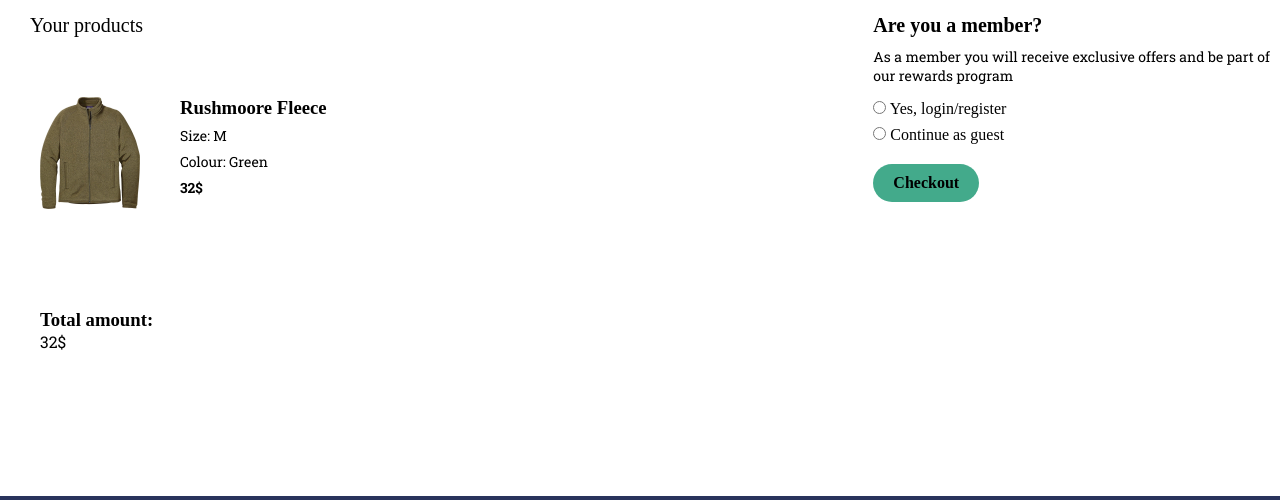
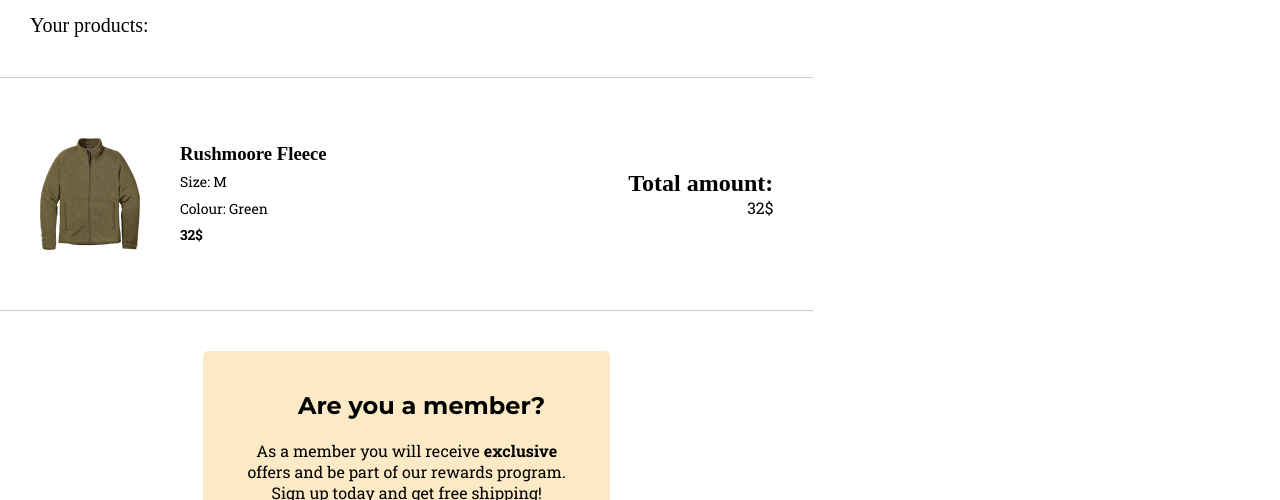
Before and after one commit to Tunegj/Html-CSS-ToneGjerde, a plain HTML site: page cart.html in a window 1280 px wide. Shown: the part 260-760 px from the top of the page. Drawn offline with Linux system fonts and the light colour scheme.

Commit message:
Made desktop changes to cart page

```diff
--- a/cart.html
+++ b/cart.html
@@ -58,56 +58,49 @@
     <main class="cart-page">
       <h1>CART</h1>
       <div class="cart-grid">
-        <!-- LEFT SIDE -->
         <div class="cart-left">
-          <h2>Your products</h2>
-
+          <h2>Your products:</h2>
+          <hr class="separator" />
           <div class="product-box">
             <img
               src="RainyDays_Jacket7.jpg"
               alt="Rushmoore Fleece"
               class="cart-img"
             />
-
             <div class="product-info">
               <h3>Rushmoore Fleece</h3>
               <p>Size: M</p>
               <p>Colour: Green</p>
               <p class="product-price">32$</p>
             </div>
-          </div>
             <div class="total-box">
               <h3>Total amount:</h3>
               <p class="total-amount">32$</p>
             </div>
           </div>
-
-        <!-- RIGHT SIDE -->
-        <div class="cart-right">
+          <hr class="separator" />
           <div class="member-box">
             <h2>Are you a member?</h2>
             <p class="member-text">
-              As a member you will receive exclusive offers and be part of our
-              rewards program
+              As a member you will receive <b>exclusive</b> offers and be part
+              of our rewards program. <br />Sign up today and get free shipping!
             </p>
-
-            <div class="membership-options">
-              <label
-                ><input type="radio" name="member" /> Yes, login/register</label
+          </div>
+          <fieldset class="membership-options">
+            <label>
+              <input type="radio" name="member" />
+              Yes,login/register</label
             >
-              <label
-                ><input type="radio" name="member" /> Continue as guest</label
+            <label>
+              <input type="radio" name="member" /> Continue as guest</label
             >
-            </div>
-
+          </fieldset>
           <div class="checkout-button">
             <a href="payment.html">Checkout</a>
           </div>
         </div>
       </div>
-      </div>
     </main>
-
     <footer>
       <div class="footer-left">
         <a href="index.html">Contact us</a>
--- a/style.css
+++ b/style.css
@@ -579,7 +579,12 @@ footer a {
   gap: 60px;
 }
 
-/* LEFT SIDE */
+.separator {
+  border: none;
+  border-top: 1px solid #ccc;
+  margin: 20px 0;
+  width: 100%;
+}
 
 .cart-left {
   display: flex;
@@ -596,10 +601,12 @@ footer a {
 
 .product-box {
   display: flex;
+  justify-content: space-between;
   gap: 20px;
-  align-items: flex-start;
-  margin-top: 40px;
-  padding-left: 40px;
+  align-items: center;
+  margin-top: 20px;
+  margin-bottom: 20px;
+  padding: 20px 40px;
 }
 
 .cart-img {
@@ -620,37 +627,63 @@ footer a {
 }
 
 .total-box {
-  margin-top: 100px;
-  margin-left: 40px;
+  display: flex;
+  flex-direction: column;
+  align-items: flex-end;
+  justify-content: center;
+  min-width: 120px;
 }
 
-/* RIGHT SIDE */
-
-.cart-right {
-  display: flex;
-  flex-direction: column;
-  justify-content: flex-start;
+.total-box h3 {
+  font-size: 1.5rem;
+  font-weight: bold;
+  margin: 0;
 }
 
 .member-box h2 {
-  font-size: 1.25rem;
-  margin-bottom: 10px;
+  font-size: 1.5rem;
+  font-weight: bold;
+  font-family: "montserrat", sans-serif;
 }
 
+.member-box {
+  max-width: 50%;
+  background-color: #f1a2083b;
+  margin: 20px auto 10px;
+  padding: 40px;
+  text-align: center;
+  border-radius: 5px;
+}
 .member-text {
-  font-size: 0.875rem;
+  font-size: 1rem;
   margin-bottom: 15px;
 }
 
-.membership-options {
+fieldset.membership-options {
+  border: none;
+  padding: 0;
+  margin: 20px auto;
   display: flex;
-  flex-direction: column;
-  gap: 8px;
-  margin-bottom: 20px;
+  justify-content: center;
+  gap: 20px;
+  font-family: "roboto slab", serif;
+  font-size: 1rem;
+}
+
+.membership-options label {
+  display: flex;
+  align-items: center;
+  gap: 6px;
+}
+
+.checkout-button {
+  display: flex;
+  justify-content: flex-end;
+  padding: 0 40px 20px 0;
 }
 
 .checkout-button a {
-  display: inline-block;
+  display: flex;
   background-color: #43aa8b;
   color: #000;
   padding: 10px 20px;
```
Lines whose indentation alone changed are shown as unchanged.
